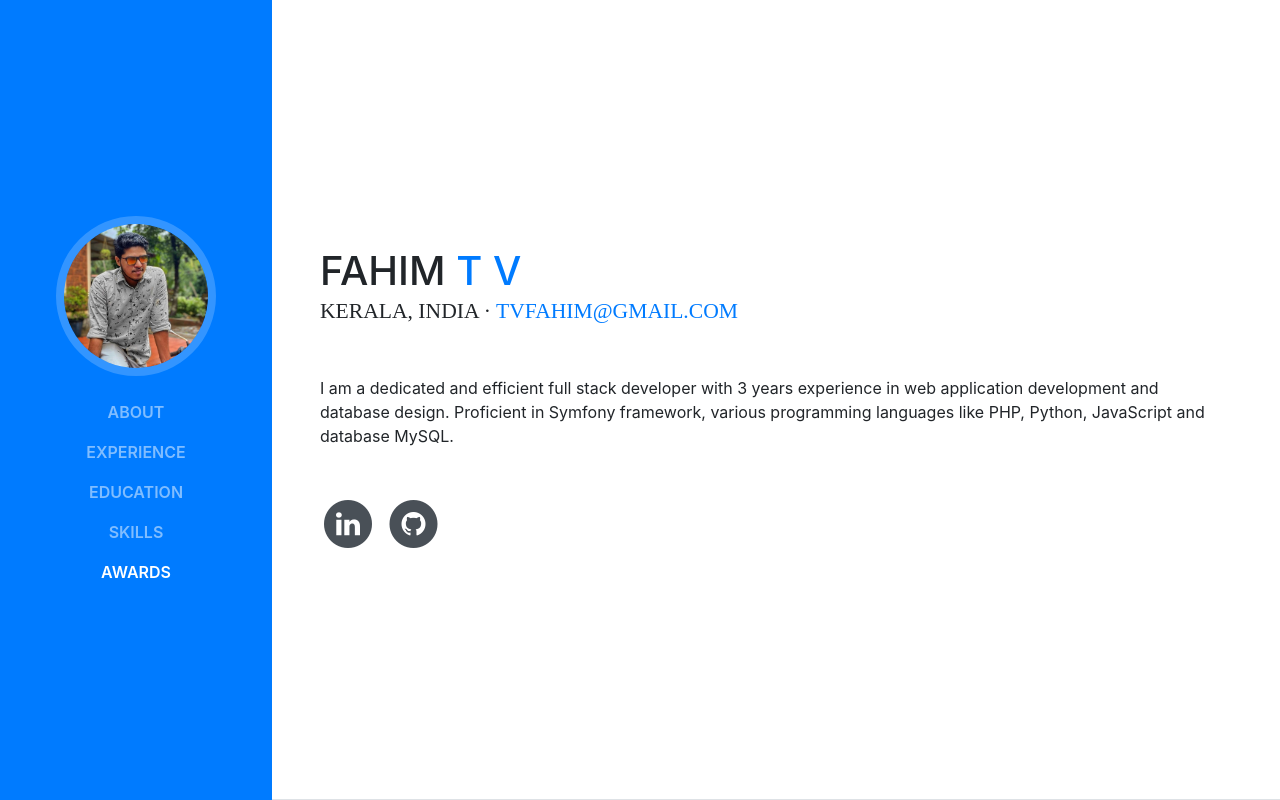
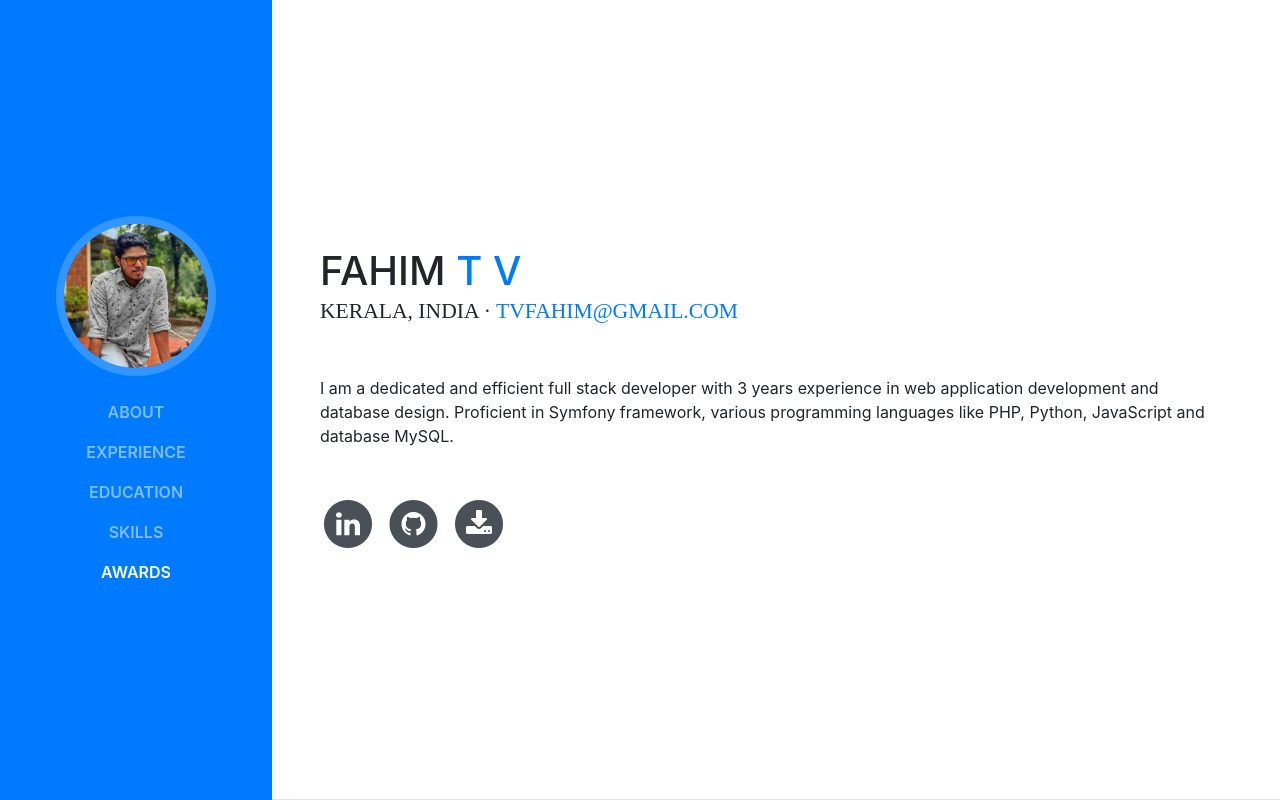
Before and after one commit to Fahimtv/Fahimtv.github.io, a website with bundled scripts: page index.html in a window 1280 px wide. Shown: the top 800 px of the page. Built offline with nearby package versions, Linux system fonts and the light colour scheme; a web font is replaced by a local one.

Commit message:
Update index.html

```diff
--- a/index.html
+++ b/index.html
@@ -102,6 +102,14 @@
                 <span class="fa-stack fa-lg">
                   <i class="fa fa-circle fa-stack-2x"></i>
                   <i class="fa fa-github fa-stack-1x fa-inverse"></i>
+                </span>
+              </a>
+            </li>
+            <li class="list-inline-item">
+              <a href="fahimtv_resume.pdf" download="FAHIM_TV_CV">
+                <span class="fa-stack fa-lg">
+                  <i class="fa fa-circle fa-stack-2x"></i>
+                  <i class="fa fa-download fa-stack-1x fa-inverse"></i>
                 </span>
               </a>
             </li>
```
